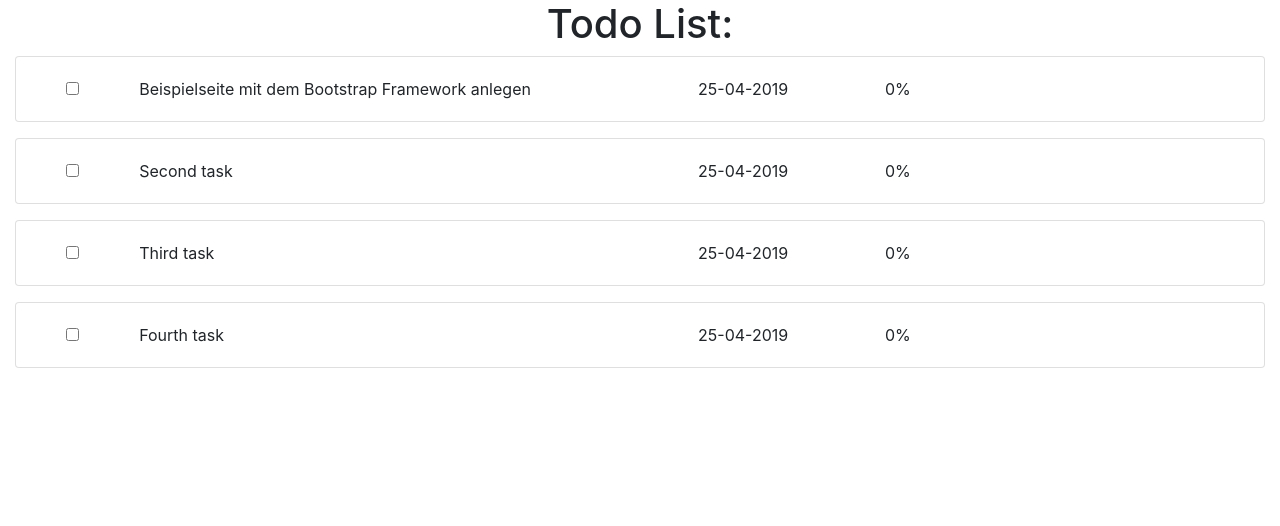
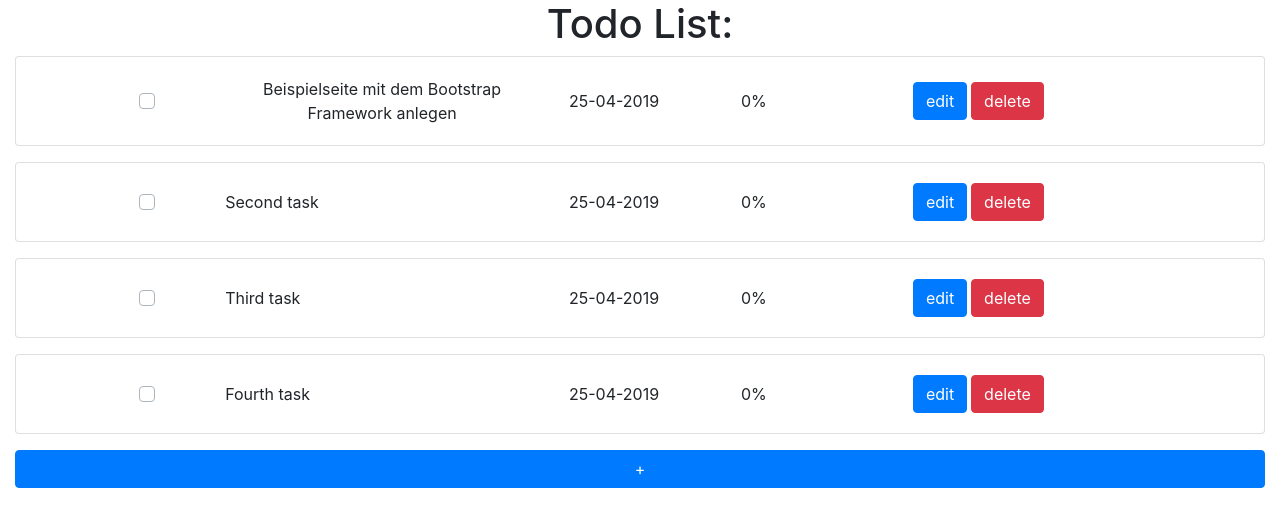
Before and after one commit to adriannajuchacz/React-Todo-App, a React (Create React App) app: page / in a window 1280 px wide. Shown: the top 526 px of the page. Built offline with nearby package versions, Linux system fonts and the light colour scheme.

Commit message:
added react-bootstrap, form in a modal and fixed styling

```diff
--- a/package.json
+++ b/package.json
@@ -5,6 +5,7 @@
   "dependencies": {
     "bootstrap": "^4.3.1",
     "react": "^16.8.6",
+    "react-bootstrap": "^1.0.0-beta.8",
     "react-dom": "^16.8.6",
     "react-scripts": "2.1.8"
   },
--- a/src/App.js
+++ b/src/App.js
@@ -1,9 +1,19 @@
 import React, { Component } from 'react';
 import Todos from './components/Todos';
+import TodoForm from './components/TodoForm';
+import Button from 'react-bootstrap/Button';
+import Modal from 'react-bootstrap/Modal';
 import './App.css';
 
 class App extends Component {
-  state = {
+  constructor(props, context) {
+    super(props, context);
+
+    this.handleShow = this.handleShow.bind(this);
+    this.handleClose = this.handleClose.bind(this);
+
+    this.state = {
+      show: false,
       todos: [
         {
           id: 0,
@@ -30,12 +40,32 @@ class App extends Component {
           progress: '0%'
         }
       ]
+    };
   }
+  handleClose() {
+    this.setState({ show: false });
+  }
+
+  handleShow() {
+    this.setState({ show: true });
+  }
+
   render() {
     return (
       <div className="App">
         <h1>Todo List:</h1>
+        <div className="col">
           <Todos todos={this.state.todos}/>
+          <Button variant="primary" className="w-100"onClick={this.handleShow}>+</Button>
+        </div>
+
+        <Modal show={this.state.show} onHide={this.handleClose}>
+          <Modal.Header closeButton>
+          </Modal.Header>
+          <Modal.Body>
+            <TodoForm todos={this.state.todos}/>
+          </Modal.Body>
+        </Modal>
       </div>
     );
   }
--- /dev/null
+++ b/src/components/TodoForm.js
@@ -0,0 +1,42 @@
+import React, { Component } from 'react';
+import PropTypes from 'prop-types';
+import Form from 'react-bootstrap/Form';
+import Button from 'react-bootstrap/Button';
+
+export class TodoForm extends Component {
+  state = {
+    title: ''
+  }
+
+  render() {
+    return (
+      <Form>
+        <Form.Group controlId="formBasicEmail">
+          <Form.Label>Email address</Form.Label>
+          <Form.Control type="email" placeholder="Enter email" />
+          <Form.Text className="text-muted">
+            We'll never share your email with anyone else.
+          </Form.Text>
+        </Form.Group>
+
+        <Form.Group controlId="formBasicPassword">
+          <Form.Label>Password</Form.Label>
+          <Form.Control type="password" placeholder="Password" />
+        </Form.Group>
+        <Form.Group controlId="formBasicChecbox">
+          <Form.Check type="checkbox" label="Check me out" />
+        </Form.Group>
+        <Button variant="primary" type="submit">
+          Submit
+        </Button>
+      </Form>
+    )
+  }
+}
+
+// PropTypes
+TodoForm.propTypes = {
+  addTodo: PropTypes.func.isRequired
+}
+
+export default TodoForm
--- a/src/components/TodoItem.js
+++ b/src/components/TodoItem.js
@@ -3,23 +3,37 @@ import PropTypes from 'prop-types';
 
 class TodoItem extends Component {
   render() {
+    const { id, text, deadline, progress } = this.props.todo;
     return (
         <div className="card mb-3">
-          <div className="card-body row">
-            <div className="col-1">
-              <input type="checkbox"/>
-            </div>
-            <div className="col-5">
-              <div className="row no-gutters">
-                <p className="m-0">{this.props.todo.text}</p>
+          <div className="card-body">
+          <div className="row">
+            <div className="col-10 offset-1">
+              <div className="row">
+                <div className="col-1 d-flex align-items-center">
+                  <div className="custom-control custom-checkbox">
+                    <input type="checkbox" className="custom-control-input" id={"customCheck" + id}/>
+                    <label className="custom-control-label" for={"customCheck" + id}></label>
+                  </div>
+                </div>
+                <div className="col-4 d-flex align-items-center">
+                  <div className="row no-gutters">
+                  <p className="m-0">{text}</p>
+                  </div>
+                </div>
+                <div className="col-2 d-flex align-items-center">
+                  <p className="m-0">{deadline}</p>
+                </div>
+                <div className="col-2 d-flex align-items-center">
+                  <p className="m-0">{progress}</p>
+                </div>
+                <div className="col-2 d-flex align-items-center">
+                  <button type="button" className="btn btn-primary mr-1">edit</button>
+                  <button type="button" className="btn btn-danger">delete</button>
+                </div>
               </div>
             </div>
-            <div className="col-2">
-              <p className="m-0">{this.props.todo.deadline}</p>
-            </div>
-            <div className="col-1">
-              <p className="m-0">{this.props.todo.progress}</p>
-            </div>
+          </div>
           </div>
         </div>
     )
--- a/src/components/Todos.js
+++ b/src/components/Todos.js
@@ -5,9 +5,7 @@ import PropTypes from 'prop-types';
 class Todos extends Component {
   render() {
     return this.props.todos.map((todo) => (
-      <div className="col">
         <TodoItem key={todo.id} todo={todo}/>
-      </div>
     ));
   }
 }
```
Also changed, not shown: 1 other file (tests, documents, lock files or other folders). Lines whose indentation alone changed are shown as unchanged.
